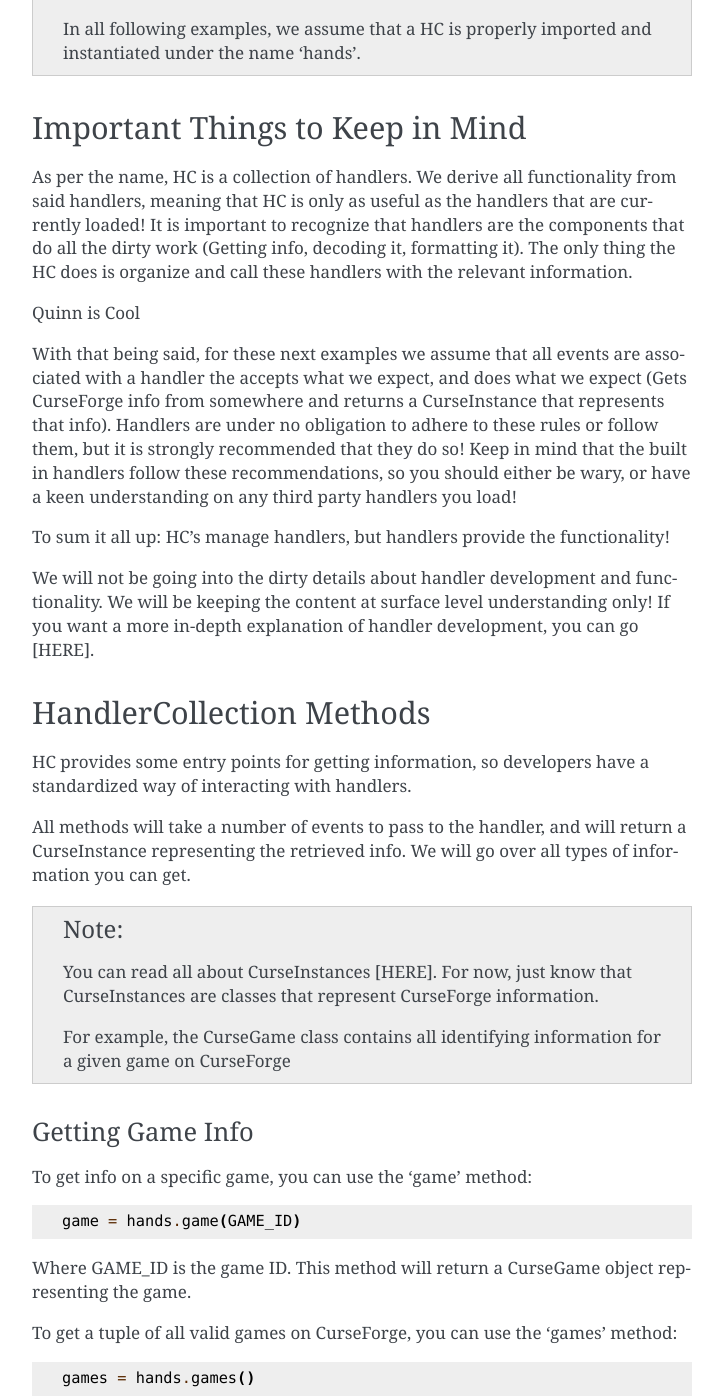
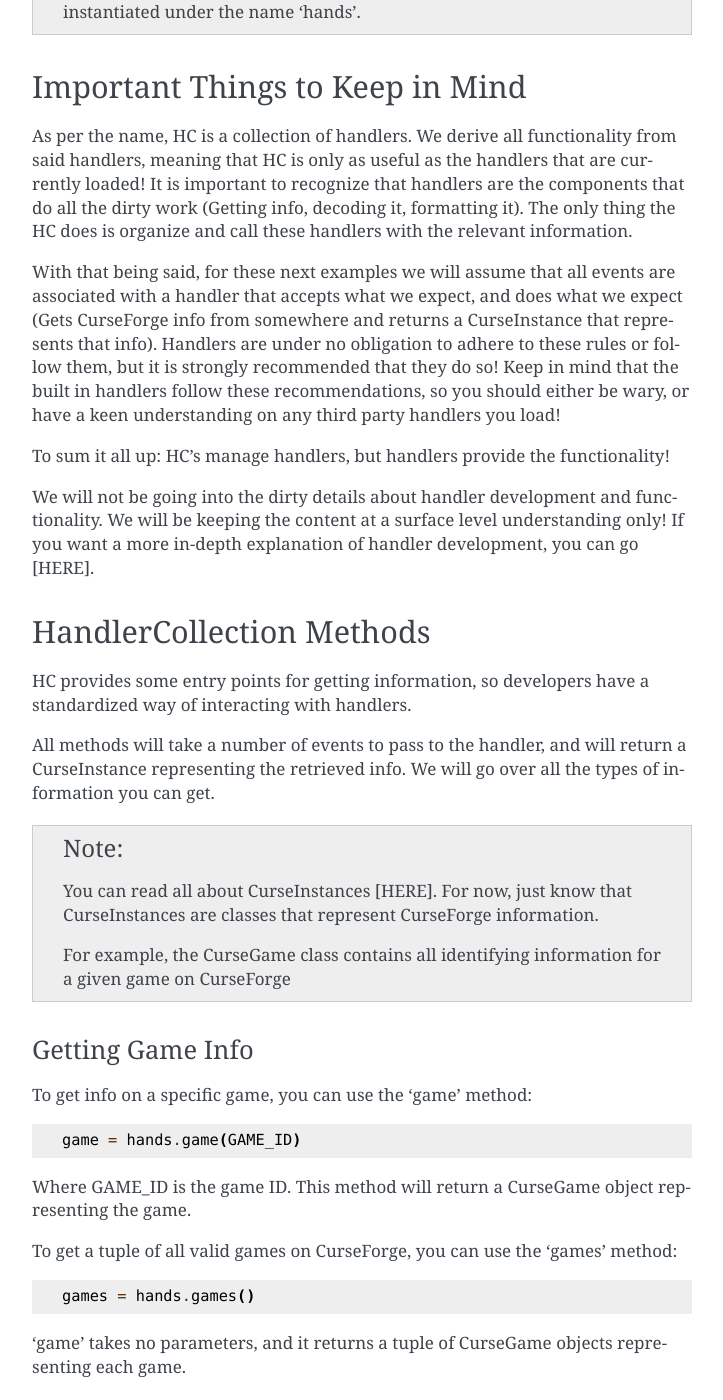
Before and after one commit to OwenCochell/cursepy, a Sphinx documentation site: the page built from docs/source/collec_simp.rst, in a window 1280 px wide and 1400 px high, scrolled down 1313 px. Shown: the whole window, without its empty margins (388-1111 px from the left). Built offline with Sphinx 7.4.7, drawn with Linux system fonts in a browser that asks for light colours; some of the changed text lies outside the part shown.

Commit message:
Fixed grammatical errors. Removed stupid speak. Rewrote a sentence.

```diff
--- a/docs/source/collec_simp.rst
+++ b/docs/source/collec_simp.rst
@@ -29,8 +29,6 @@
 
 HC is a critical component of capy, and will be used extensively!
 
-Slick rick epic pulchritudinous lethargy
-^ Cool Sentince
 
 Creating HandlerCollection
 ===========================
@@ -83,12 +81,11 @@
 The only thing the HC does is organize
 and call these handlers with the relevant information.
 
-Quinn is Cool
 
 With that being said,
-for these next examples we assume that
+for these next examples we will assume that
 all events are associated with a handler
-the accepts what we expect, and does what we expect
+that accepts what we expect, and does what we expect
 (Gets CurseForge info from somewhere and returns a CurseInstance that represents that info).
 Handlers are under no obligation to adhere to these rules or follow them,
 but it is strongly recommended that they do so!
@@ -99,7 +96,7 @@
 
 We will not be going into the dirty details
 about handler development and functionality.
-We will be keeping the content at surface level understanding only!
+We will be keeping the content at a surface level understanding only!
 If you want a more in-depth explanation of handler development,
 you can go [HERE].
 
```
Also changed, not shown: other parts of docs/source/collec_simp.rst (+2 -2 lines).
